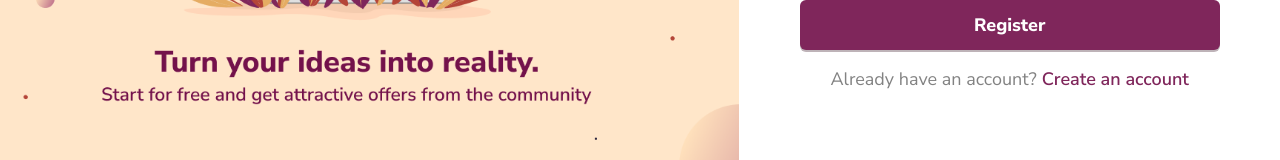
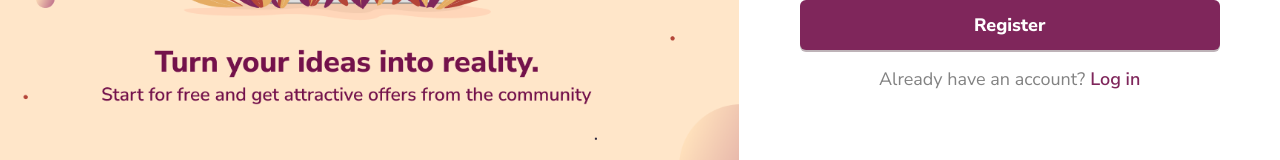
Before and after one commit to DaryaSerikova/crm-system, a React (Vite) app: page /register in a window 1280 px wide. Shown: the part 635-795 px from the top of the page. Built offline with nearby package versions, Linux system fonts and the light colour scheme.

Commit message:
RegisterPage: create an account -> log in

```diff
--- a/src/pages/RegisterPage/RegisterPage.tsx
+++ b/src/pages/RegisterPage/RegisterPage.tsx
@@ -183,7 +183,7 @@ const RegisterPage = () => {
           <div className={s.registerLink}>
             <p className={s.text}>Already have an account?</p>
             <Link to='/login' className={s.link}>
-              Create an account
+              Log in
             </Link>
           </div>
           { isOpenLink
```
